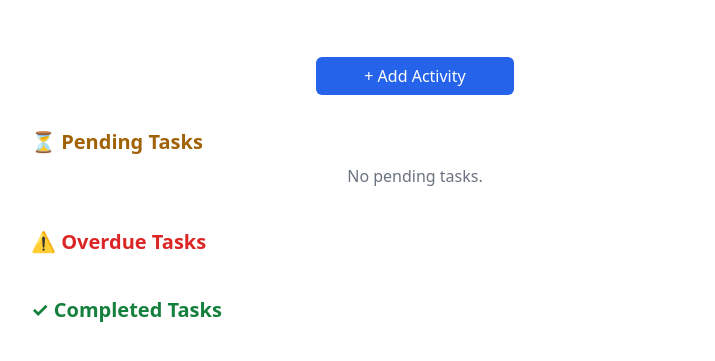
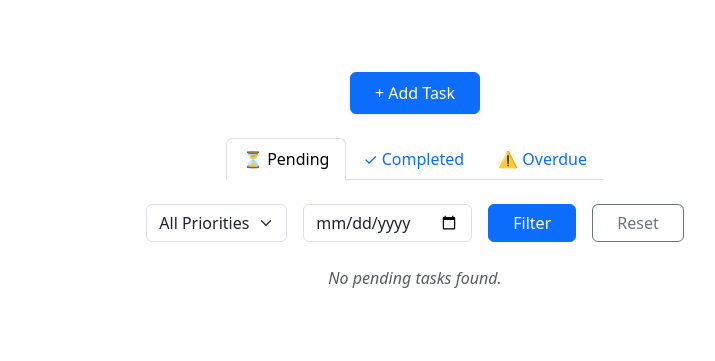
Before and after one commit to Ananya394/To_Do_List, a Django app: page /activities/ in a window 1280 px wide. Shown: the top 361 px of the page, without its empty margins (225-940 px from the left). Run offline with Django 5.2, Linux system fonts and the light colour scheme; a user stored in the database is signed in; data comes from the database, SQL or seed files in the repository; both versions use the stored data as it was after the commit; some libraries are stand-ins or nearby versions.

Commit message:
final change done

```diff
--- a/routine/urls.py
+++ b/routine/urls.py
@@ -18,6 +18,7 @@ urlpatterns = [
 
     # Dashboard
     path('dashboard/', views.dashboard, name='dashboard'),
+    path('home/', views.home, name='home'),
 
     # Class Routine Views
     path('classes/', views.class_routine_list, name='class_routine_list'),
--- a/routine/views.py
+++ b/routine/views.py
@@ -8,7 +8,8 @@ from django.contrib.auth.decorators import login_required
 from .models import UserProfile
 from .forms import UserProfileForm
 
-
+def home(request):
+   return render(request, 'routine/home.html')
 
 @login_required
 def class_routine_list(request):
@@ -268,39 +269,72 @@ def get_urgency_color(days_left):
     else:
         return "red"
 
+
 @login_required
 def activity_list(request):
+    today = date.today()
+    priority_filter = request.GET.get('priority', '')
+    date_filter = request.GET.get('date', '')
+
     activities = Activity.objects.filter(user=request.user).order_by('date')
-    today = date.today()
+
+    # Apply filters if given (priority and date)
+    if priority_filter:
+        activities = activities.filter(priority=priority_filter)
+    if date_filter:
+        activities = activities.filter(date=date_filter)
+
+    pending = []
+    overdue = []
+    completed = []
 
     for activity in activities:
         activity.is_completed = activity.completed
-        if activity.date:
-         days_left = (activity.date - today).days
+        days_left = (activity.date - today).days if activity.date else None
 
-        # For width (how much of the row should be filled)
-        if days_left >= 7:
+        if days_left is not None:
+            # Urgency width & color logic
+            if days_left >= 7:
+                activity.urgency_width = 0
+            elif days_left <= 0:
+                activity.urgency_width = 100
+            else:
+                activity.urgency_width = int(((7 - days_left) / 7) * 100)
+
+            activity.urgency_color = get_urgency_color(days_left)
+
+            if days_left < 0:
+                activity.days_left_text = f"{abs(days_left)} day(s) overdue"
+            elif days_left == 0:
+                activity.days_left_text = "Due today"
+            else:
+                activity.days_left_text = f"{days_left} day(s) left"
+        else:
             activity.urgency_width = 0
-        elif days_left <= 0:
-            activity.urgency_width = 100
+            activity.urgency_color = "green"
+            activity.days_left_text = "No due date"
+
+        activity.days_left = days_left
+
+        if activity.completed:
+            completed.append(activity)
         else:
-            activity.urgency_width = int(((7 - days_left) / 7) * 100)
+            if days_left is not None and days_left < 0:
+                overdue.append(activity)
+            else:
+                pending.append(activity)
 
-        # For color (how critical it is)
-        activity.urgency_color = get_urgency_color(days_left)
+    context = {
+        'pending': pending,
+        'overdue': overdue,
+        'completed': completed,
+        'priority_filter': priority_filter,
+        'date_filter': date_filter,
+    }
 
-        if days_left < 0:
-            activity.days_left_text = f"{abs(days_left)} day(s) overdue"
-        elif days_left == 0:
-            activity.days_left_text = "Due today"
-        else:
-            activity.days_left_text = f"{days_left} day(s) left"
+    return render(request, 'routine/activity_list.html', context)
 
-        activity.days_left = (activity.date - today).days
 
-    return render(request, 'routine/activity_list.html', {
-        'activities': activities,
-    })
 
 
 # Add a new activity
--- a/templates/routine/activity_list.html
+++ b/templates/routine/activity_list.html
@@ -1,95 +1,147 @@
 {% extends 'routine/base.html' %}
+{% block title %}Activity List{% endblock %}
+
 {% block content %}
-<div class="flex justify-center mt-10">
-  <div class="w-full max-w-3xl space-y-10">
+<div class="container mt-5 max-w-4xl">
 
-    <!-- Add Button -->
-    <div class="text-center">
-      <a href="{% url 'activity_create' %}" class="bg-blue-600 text-white px-5 py-2 rounded hover:bg-blue-700 transition">
-        + Add Activity
+  <!-- Add Task Button -->
+<div class="text-center mb-4">
+  <a href="{% url 'activity_create' %}" class="btn btn-primary px-4 py-2 shadow-sm">
+    + Add Task
   </a>
 </div>
 
-    <!-- Pending Tasks -->
-    <div>
-      <h2 class="text-xl font-bold mb-2 text-yellow-700">⏳ Pending Tasks</h2>
-      {% for activity in activities %}
-        {% if not activity.is_completed and activity.days_left >= 0 %}
-        <div class="relative overflow-hidden rounded shadow border bg-white">
-          <div class="absolute top-0 left-0 h-full z-0 transition-all duration-500"
-               style="
+
+  <!-- Tabs -->
+   <div class="d-flex justify-content-center">
+  <ul class="nav nav-tabs mb-4"  id="taskTabs" role="tablist">
+    <li class="nav-item" role="presentation">
+      <button class="nav-link active" id="pending-tab" data-bs-toggle="tab" data-bs-target="#pending" type="button" role="tab" aria-controls="pending" aria-selected="true">
+        ⏳ Pending
+      </button>
+    </li>
+    <li class="nav-item" role="presentation">
+      <button class="nav-link" id="completed-tab" data-bs-toggle="tab" data-bs-target="#completed" type="button" role="tab" aria-controls="completed" aria-selected="false">
+        ✓ Completed
+      </button>
+    </li>
+    <li class="nav-item" role="presentation">
+      <button class="nav-link" id="overdue-tab" data-bs-toggle="tab" data-bs-target="#overdue" type="button" role="tab" aria-controls="overdue" aria-selected="false">
+        ⚠️ Overdue
+      </button>
+    </li>
+  </ul>
+</div>
+
+  <!-- Filters (same for all tabs) -->
+  <form method="get" class="d-flex gap-3 mb-4 flex-wrap align-items-center justify-content-center">
+    <select name="priority" class="form-select w-auto">
+      <option value="" {% if not priority_filter %}selected{% endif %}>All Priorities</option>
+      <option value="H" {% if priority_filter == 'H' %}selected{% endif %}>🔴 High</option>
+      <option value="M" {% if priority_filter == 'M' %}selected{% endif %}>🟠 Medium</option>
+      <option value="L" {% if priority_filter == 'L' %}selected{% endif %}>🟢 Low</option>
+    </select>
+
+    <input type="date" name="date" class="form-control w-auto" value="{{ date_filter }}">
+
+    <button type="submit" class="btn btn-primary px-4">Filter</button>
+    <a href="{% url 'activity_list' %}" class="btn btn-outline-secondary px-4">Reset</a>
+  </form>
+
+  <!-- Tab Contents -->
+  <div class="tab-content" id="taskTabsContent">
+
+    <!-- Pending -->
+    <div class="tab-pane fade show active" id="pending" role="tabpanel" aria-labelledby="pending-tab">
+      {% if pending %}
+        {% for activity in pending %}
+        <div class="card mb-3 shadow-sm position-relative" style="overflow: hidden; border-radius: 0.5rem;">
+          <div class="position-absolute top-0 start-0 h-100" style="
               width: {{ activity.urgency_width }}%;
               background:
-                      {% if activity.urgency_color == 'green' %}
-                          linear-gradient(to right,rgb(182, 230, 193), transparent)
-                      {% elif activity.urgency_color == 'yellow' %}
-                          linear-gradient(to right,rgb(255, 254, 205), transparent)
-                      {% elif activity.urgency_color == 'orange' %}
-                          linear-gradient(to right,rgb(242, 216, 176), transparent)
-                      {% elif activity.urgency_color == 'red' %}
-                          linear-gradient(to right,rgb(245, 203, 206), transparent)
+                {% if activity.urgency_color == 'green' %}linear-gradient(to right, #d4edda, transparent)
+                {% elif activity.urgency_color == 'yellow' %}linear-gradient(to right, #fff3cd, transparent)
+                {% elif activity.urgency_color == 'orange' %}linear-gradient(to right, #ffe5b4, transparent)
+                {% elif activity.urgency_color == 'red' %}linear-gradient(to right, #f8d7da, transparent)
                 {% endif %};
-               ">
+            border-top-left-radius: 0.5rem;
+            border-bottom-left-radius: 0.5rem;">
           </div>
-          <div class="relative z-10 flex justify-between items-center px-4 py-3">
-            <div class="font-semibold text-gray-800 w-2/3 truncate">
-              {{ activity.title }}
+          <div class="card-body d-flex justify-content-between align-items-center position-relative">
+            <div class="text-truncate" style="max-width: 65%;">
+              <h5 class="mb-1 fw-semibold">{{ activity.title }}</h5>
+              <small class="text-muted">{{ activity.days_left_text }}</small>
             </div>
-            <div class="flex space-x-2">
+            <div class="d-flex gap-2">
               <form method="post" action="{% url 'complete_activity' activity.pk %}">
                 {% csrf_token %}
-                <button type="submit" class="bg-green-500 text-white text-sm px-3 py-1 rounded hover:bg-green-600">Complete</button>
+                <button type="submit" class="btn btn-success btn-sm shadow-sm">Complete</button>
               </form>
-              <a href="{% url 'activity_edit' activity.pk %}" class="bg-gray-300 text-sm text-gray-800 px-3 py-1 rounded hover:bg-gray-400">Details</a>
+              <a href="{% url 'activity_edit' activity.pk %}" class="btn btn-outline-secondary btn-sm shadow-sm">Details</a>
+              <form method="post" action="{% url 'activity_delete' activity.pk %}" onsubmit="return confirm('Are you sure you want to delete this task?');">
+                {% csrf_token %}
+                <button type="submit" class="btn btn-outline-danger btn-sm shadow-sm">Delete</button>
+              </form>
             </div>
           </div>
         </div>
+        {% endfor %}
+      {% else %}
+        <p class="text-center text-muted fst-italic">No pending tasks found.</p>
       {% endif %}
-      {% empty %}
-      <p class="text-center text-gray-500">No pending tasks.</p>
-      {% endfor %}
     </div>
 
-    <!-- Overdue Tasks -->
-    <div>
-      <h2 class="text-xl font-bold mb-2 text-red-600">⚠️ Overdue Tasks</h2>
-      {% for activity in activities %}
-        {% if not activity.is_completed and activity.days_left < 0 %}
-        <div class="relative overflow-hidden rounded shadow border bg-red-100">
-          <div class="relative z-10 flex justify-between items-center px-4 py-3">
-            <div class="font-semibold text-red-900 w-2/3 truncate">
-              {{ activity.title }}
+    <!-- Completed -->
+    <div class="tab-pane fade" id="completed" role="tabpanel" aria-labelledby="completed-tab">
+      {% if completed %}
+        {% for activity in completed %}
+        <div class="card mb-3 border-success bg-light shadow-sm rounded">
+          <div class="card-body d-flex justify-content-between align-items-center">
+            <div class="text-truncate" style="max-width: 80%;">
+              <h5 class="mb-0 fw-semibold">{{ activity.title }}</h5>
             </div>
-            <div class="flex space-x-2">
+            <div class="text-success fw-bold fs-5">✓ Done</div>
+          </div>
+        </div>
+        {% endfor %}
+      {% else %}
+        <p class="text-center text-muted fst-italic">No completed tasks yet.</p>
+      {% endif %}
+    </div>
+
+    <!-- Overdue -->
+    <div class="tab-pane fade" id="overdue" role="tabpanel" aria-labelledby="overdue-tab">
+      {% if overdue %}
+        {% for activity in overdue %}
+        <div class="card mb-3 bg-danger bg-opacity-10 border-danger shadow-sm rounded">
+          <div class="card-body d-flex justify-content-between align-items-center">
+            <div class="text-truncate" style="max-width: 65%; color: #842029;">
+              <h5 class="mb-1 fw-semibold">{{ activity.title }}</h5>
+              <small>{{ activity.days_left_text }}</small>
+            </div>
+            <div class="d-flex gap-2">
               <form method="post" action="{% url 'complete_activity' activity.pk %}">
                 {% csrf_token %}
-                <button type="submit" class="bg-green-500 text-white text-sm px-3 py-1 rounded hover:bg-green-600">Complete</button>
+                <button type="submit" class="btn btn-success btn-sm shadow-sm">Complete</button>
               </form>
-              <a href="{% url 'activity_edit' activity.pk %}" class="bg-gray-300 text-sm text-gray-800 px-3 py-1 rounded hover:bg-gray-400">Details</a>
+              <a href="{% url 'activity_edit' activity.pk %}" class="btn btn-outline-secondary btn-sm shadow-sm">Details</a>
+              <form method="post" action="{% url 'activity_delete' activity.pk %}" onsubmit="return confirm('Are you sure you want to delete this task?');">
+                {% csrf_token %}
+                <button type="submit" class="btn btn-outline-danger btn-sm shadow-sm">Delete</button>
+              </form>
             </div>
           </div>
         </div>
+        {% endfor %}
+      {% else %}
+        <p class="text-center text-muted fst-italic">No overdue tasks found.</p>
       {% endif %}
-      {% endfor %}
-    </div>
-
-    <!-- Completed Tasks -->
-    <div>
-      <h2 class="text-xl font-bold mb-2 text-green-700">✓ Completed Tasks</h2>
-      {% for activity in activities %}
-        {% if activity.is_completed %}
-        <div class="relative overflow-hidden rounded shadow border border-green-500 bg-green-100">
-          <div class="relative z-10 flex justify-between items-center px-4 py-3">
-            <div class="font-semibold text-gray-800 w-2/3 truncate">
-              {{ activity.title }}
-            </div>
-            <div class="text-green-700 font-bold text-sm">✓ Done</div>
-          </div>
-        </div>
-        {% endif %}
-      {% endfor %}
     </div>
 
   </div>
 </div>
+
+<!-- Bootstrap 5 JS Bundle (for tabs) -->
+<script src="https://cdn.jsdelivr.net/npm/bootstrap@5.3.0/dist/js/bootstrap.bundle.min.js"></script>
+
 {% endblock %}
--- a/templates/routine/base.html
+++ b/templates/routine/base.html
@@ -9,6 +9,8 @@
     <link href="https://cdn.jsdelivr.net/npm/bootstrap@5.3.0/dist/css/bootstrap.min.css" rel="stylesheet">
     <link href='https://cdn.jsdelivr.net/npm/fullcalendar@6.1.8/index.global.min.css' rel='stylesheet' />
     <script src='https://cdn.jsdelivr.net/npm/fullcalendar@6.1.8/index.global.min.js'>
+        <script src="https://cdn.jsdelivr.net/npm/bootstrap@5.3.0/dist/js/bootstrap.bundle.min.js"></script>
+
 
     </script>
 
```
Also changed, not shown: templates/routine/activity_board.html (+51 -31 lines), templates/routine/home.html (added, +37 -0 lines), db.sqlite3. Lines whose indentation alone changed are shown as unchanged.
